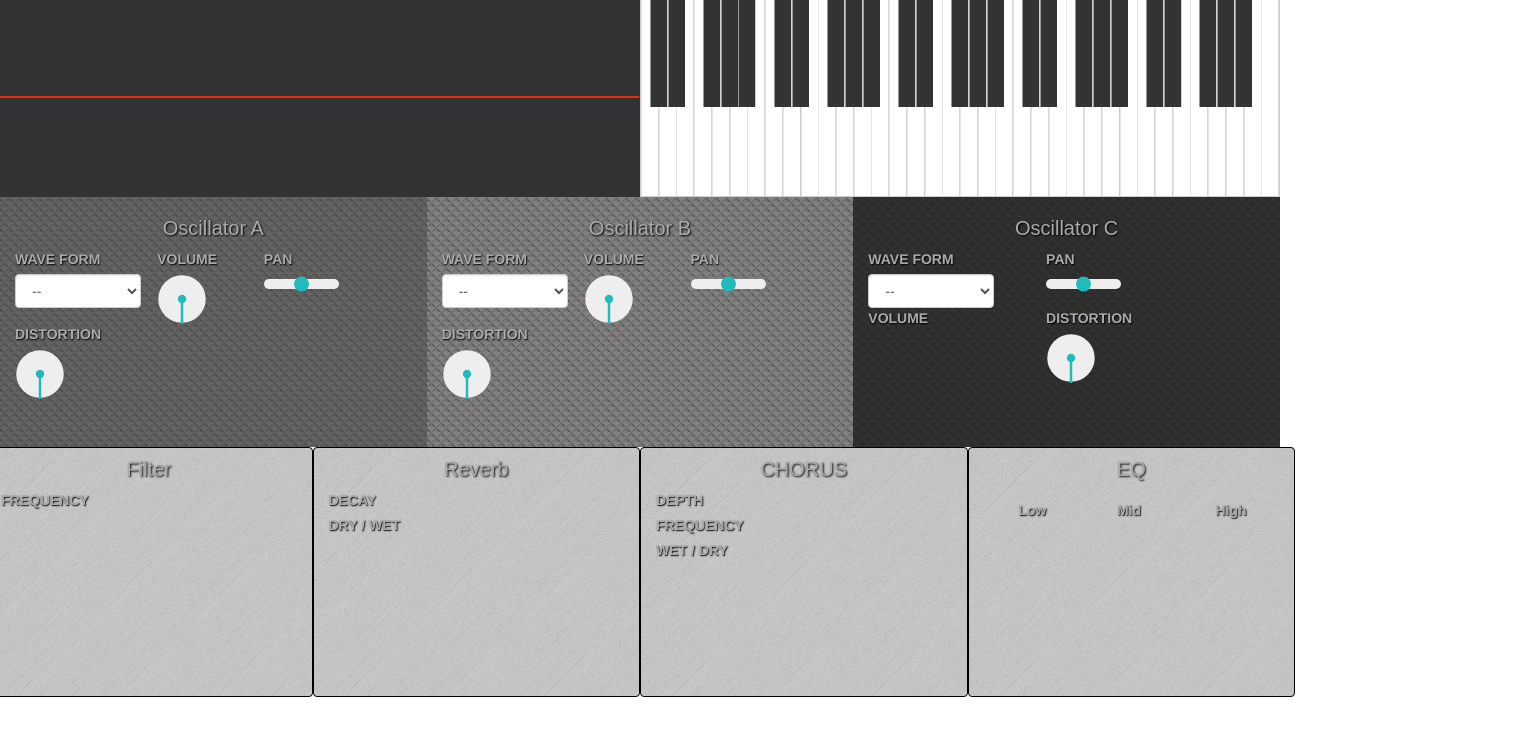
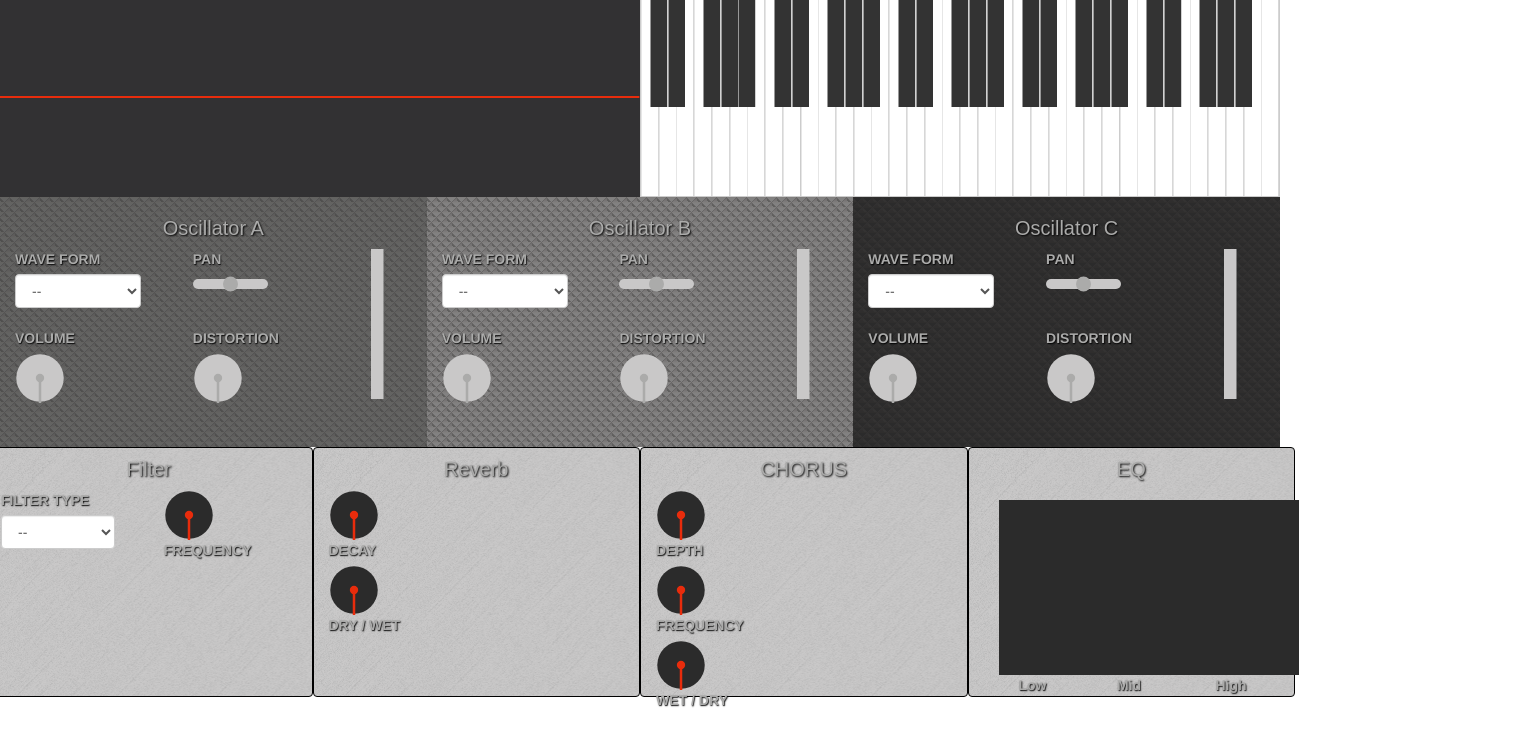
Before and after one commit to johnlatona/net-stage, a plain HTML site: page index.html in a window 1280 px wide. Shown: the part 53-798 px from the top of the page, 1524 px wide, since content can reach past the window. Drawn offline with nearby package versions, Linux system fonts and the light colour scheme; a web font is replaced by a local one.

Commit message:
just need to do effects views

```diff
--- a/index.html
+++ b/index.html
@@ -31,8 +31,10 @@
         <div class="col-xs-12 col-sm-4" id="osc-1">
             <h3 class="oscillator-selector-label" id="osc-1-title">Oscillator A</h3>
             <div class="row oscillator-row">
+              <div class="col-xs-10">
+                <div class="row osc-top-row">
+                  <div class="col-xs-6">
                     <form class="form-inline">
-            <div class="col-xs-4">
                       <div class="form-group">
                         <label class="osc-label effects-labels osc-label-1">WAVE FORM</label>
                         <select class="form-control osc-wavetype" id="osc1-wavetype">
@@ -55,29 +57,36 @@
                           <option value="fattriangle">FatTriangle</option>
                         </select>
                       </div>
+                    </form>
                   </div>
-          </form>
-          <div class="col-xs-3">
-            <label class="osc-label effects-labels osc-label-1">VOLUME</label>
-            <div id="osc1-volume"></div>
-          </div>
-          <div class="col-xs-3">
+                  <div class="col-xs-6">
                     <label class="osc-label effects-labels pan osc-label-1">PAN</label>
                     <div id="osc1-pan"></div>
                   </div>
                 </div>
-        <div class="row">
-          <div class="col-xs-3">
+                <div class="row osc-bottom-row">
+                  <div class="col-xs-6">
+                    <label class="osc-label effects-labels osc-label-1">VOLUME</label>
+                    <div id="osc1-volume"></div>
+                  </div>
+                  <div class="col-xs-6">
                     <label class="osc-label effects-labels pan osc-label-1">DISTORTION</label>
                     <div id="osc1-distortion"></div>
                   </div>
                 </div>
               </div>
+              <div class="col-xs-2">
+                <canvas id="osc-1-meter"></canvas>
+              </div>
+            </div>  <!--oscillator row-->
+          </div>
       <div class="col-xs-12 col-sm-4" id="osc-2">
         <h3 class="oscillator-selector-label" id="osc-2-title">Oscillator B</h3>
         <div class="row oscillator-row">
+          <div class="col-xs-10">
+            <div class="row osc-top-row">
+              <div class="col-xs-6">
                 <form class="form-inline">
-            <div class="col-xs-4">
                   <div class="form-group">
                     <label class="osc-label effects-labels osc-label-2">WAVE FORM</label>
                     <select class="form-control osc-wavetype" id="osc2-wavetype">
@@ -100,31 +109,36 @@
                       <option value="fattriangle">FatTriangle</option>
                     </select>
                   </div>
+                </form>
               </div>
-          </form>
-          <div class="col-xs-3">
-            <label class="osc-label effects-labels osc-label-2">VOLUME</label>
-            <div id="osc2-volume"></div>
-          </div>
-          <div class="col-xs-3">
+              <div class="col-xs-6">
                 <label class="osc-label effects-labels pan osc-label-2">PAN</label>
                 <div id="osc2-pan"></div>
               </div>
             </div>
-        <div class="row">
-          <div class="col-xs-3">
+            <div class="row osc-bottom-row">
+              <div class="col-xs-6">
+                <label class="osc-label effects-labels osc-label-2">VOLUME</label>
+                <div id="osc2-volume"></div>
+              </div>
+              <div class="col-xs-6">
                 <label class="osc-label effects-labels pan osc-label-2">DISTORTION</label>
                 <div id="osc2-distortion"></div>
               </div>
             </div>
           </div>
+          <div class="col-xs-2">
+            <canvas id="osc-2-meter"></canvas>
+          </div>
+        </div>  <!--oscillator row-->
+      </div>
       <div class="col-xs-12 col-sm-4" id="osc-3">
         <h3 class="oscillator-selector-label" id="osc-3-title">Oscillator C</h3>
         <div class="row oscillator-row">
           <div class="col-xs-10">
-            <div class="row">
+            <div class="row osc-top-row">
+              <div class="col-xs-6">
                 <form class="form-inline">
-                <div class="col-xs-6">
                   <div class="form-group">
                     <label class="osc-label effects-labels osc-label-3">WAVE FORM</label>
                     <select class="form-control osc-wavetype" id="osc3-wavetype">
@@ -147,14 +161,14 @@
                       <option value="fattriangle">FatTriangle</option>
                     </select>
                   </div>
+                </form>
               </div>
-              </form>
               <div class="col-xs-6">
                 <label class="osc-label effects-labels pan osc-label-3">PAN</label>
                 <div id="osc3-pan"></div>
               </div>
             </div>
-            <div class="row">
+            <div class="row osc-bottom-row">
               <div class="col-xs-6">
                 <label class="osc-label effects-labels osc-label-3">VOLUME</label>
                 <div id="osc3-volume"></div>
@@ -174,38 +188,60 @@
       </div>
     </div>
     <div class="row">
-      <div class="col-xs-12 col-sm-3" id="filter">
-        <h4 class="oscillator-selector-label" id="filter-title">Filter</h4>
+      <div class="col-xs-12 col-sm-3 effect-modules" id="filter">
+        <h4 class="oscillator-selector-label effects-labels effects" id="filter-title">Filter</h4>
+        <div class="row">
+          <div class="col-xs-6">
+            <form class="form-inline">
+              <div class="form-group">
+                <label class="osc-label effects-labels effects">FILTER TYPE</label>
+                <select class="form-control filter-type" id="filter-type">
+                  <option value="--">--</option>
+                  <option value="lowpass">Low Pass</option>
+                  <option value="highpass">High Pass</option>
+                  <option value="bandpass">Band Pass</option>
+                  <option value="lowshelf">Low Shelf</option>
+                  <option value="highshelf">High Shelf</option>
+                  <option value="notch">Notch</option>
+                  <option value="allpass">All Pass</option>
+                  <option value="peaking">Peaking</option>
+                </select>
+              </div>
+            </form>
+          </div>
+          <div class="col-xs-6">
             <div id="frequency"></div>
-        <label class="osc-label effects-labels">FREQUENCY</label>
+            <label class="osc-label effects-labels effects">FREQUENCY</label>
           </div>
-      <div class="col-xs-12 col-sm-3" id="reverb">
-        <h4 class="oscillator-selector-label" id="reverb-title">Reverb</h4>
+        </div>
+      </div>
+      <div class="col-xs-12 col-sm-3 effect-modules" id="reverb">
+        <h4 class="oscillator-selector-label effects-labels effects" id="reverb-title">Reverb</h4>
         <div id="reverb-decay"></div>
-        <label class="osc-label effects-labels">DECAY</label>
+        <label class="osc-label effects-labels effects">DECAY</label>
         <div id="reverb-wet-dry"></div>
-        <label class="osc-label effects-labels">DRY / WET</label>
+        <label class="osc-label effects-labels effects">DRY / WET</label>
       </div>
-      <div class="col-xs-12 col-sm-3" id="chorus">
-        <h4 class="oscillator-selector-label" id="chorus-title">CHORUS</h4>
+      <div class="col-xs-12 col-sm-3 effect-modules" id="chorus">
+        <h4 class="oscillator-selector-label effects-labels effects" id="chorus-title">CHORUS</h4>
         <div id="chorus-depth"></div>
-        <label class="osc-label effects-labels">DEPTH</label>
+        <label class="osc-label effects-labels effects">DEPTH</label>
         <div id="chorus-frequency"></div>
-        <label class="osc-label effects-labels">FREQUENCY</label>
+        <label class="osc-label effects-labels effects">FREQUENCY</label>
         <div id="chorus-wet-dry"></div>
-        <label class="osc-label effects-labels">WET / DRY</label>
+        <label class="osc-label effects-labels effects">WET / DRY</label>
       </div>
-      <div class="col-xs-12 col-sm-3" id="eq">
-        <h4 class="oscillator-selector-label" id="eq-title">EQ</h4>
+      <div class="col-xs-12 col-sm-3 effect-modules" id="eq">
+        <h4 class="oscillator-selector-label effects-labels effects" id="eq-title">EQ</h4>
         <div id="eq-slider"></div>
         <div class="col-xs-4">
-            <label class="osc-label eq-labels">Low</label>
+            <label class="osc-label eq-labels effects">Low</label>
         </div>
         <div class="col-xs-4">
-            <label class="osc-label eq-labels">Mid</label>
+            <label class="osc-label eq-labels effects">Mid</label>
         </div>
         <div class="col-xs-4">
-            <label class="osc-label eq-labels">High</label>
+            <label class="osc-label eq-labels effects">High</label>
         </div>
       </div>
     </div>
--- a/style.css
+++ b/style.css
@@ -99,7 +99,11 @@
   margin-left: 20px;
 }
 
-#osc3-meter {
+#osc-1-meter, #osc-2-meter, #osc-3-meter {
   width: 50px;
   height: 150px;
 }
+
+.osc-bottom-row {
+  margin-top: 20px;
+}
--- a/synth.js
+++ b/synth.js
@@ -99,35 +99,35 @@ const volumeTwo = new Nexus.Dial("#osc2-volume", {
 })
 
 //Create db Meters in Oscillators
-const meterOne = document.getElementById('osc1-meter');
+const meterOne = document.getElementById('osc-1-meter');
 const meterOneContext = meterOne.getContext("2d");
 meterOneContext.translate(0, meterOne.height)
 meterOneContext.scale(1, -1)
 meterOneContext.fillStyle = "#C9C8C8"
-meterOneContext.fillRect(0,0,100,150);
+meterOneContext.fillRect(0,0,75,150);
 const barOne = meterOneContext.createLinearGradient(0,0,0,150);
 barOne.addColorStop(0, "#BFFF02")
 barOne.addColorStop(0.85, "#02FF24")
 barOne.addColorStop(1, "#FF0202")
 
-const meterTwo = document.getElementById('osc2-meter');
+const meterTwo = document.getElementById('osc-2-meter');
 const meterTwoContext = meterTwo.getContext("2d");
 meterTwoContext.translate(0, meterTwo.height)
 meterTwoContext.scale(1, -1)
 meterTwoContext.fillStyle = "#C9C8C8"
-meterTwoContext.fillRect(0,0,100,150);
+meterTwoContext.fillRect(0,0,75,150);
 const barTwo = meterTwoContext.createLinearGradient(0,0,0,150);
 barTwo.addColorStop(0, "#BFFF02")
 barTwo.addColorStop(0.85, "#02FF24")
 barTwo.addColorStop(1, "#FF0202")
 
 
-const meterThree = document.getElementById('osc3-meter');
+const meterThree = document.getElementById('osc-3-meter');
 const meterThreeContext = meterThree.getContext("2d");
 meterThreeContext.translate(0, meterThree.height)
 meterThreeContext.scale(1, -1)
 meterThreeContext.fillStyle = "#C9C8C8"
-meterThreeContext.fillRect(0,0,100,150);
+meterThreeContext.fillRect(0,0,75,150);
 const barThree = meterThreeContext.createLinearGradient(0,0,0,150);
 barThree.addColorStop(0, "#BFFF02")
 barThree.addColorStop(0.85, "#02FF24")
@@ -329,6 +329,14 @@ const reverb = new Tone.Reverb();
 const chorus = new Tone.Chorus();
 const eq = new Tone.EQ3();
 
+const filterTypeSelector = document.getElementById('filter-type');
+
+filterTypeSelector.addEventListener('change', function(event) {
+  console.log(event);
+  console.log(filter.type);
+  filter.type = event.target.value.toLowerCase();
+})
+
 for (let i = 0; i < oscSelectors.length; i++) {
   oscSelectors[i].addEventListener('change', function(event) {
     if (oscillators[i]) {
@@ -483,6 +491,32 @@ document.addEventListener("DOMContentLoaded", () => {
   .catch(console.error);
 });
 
+const checkOscillatorConnection = oscillators => {
+  const labels = document.getElementsByClassName('effects');
+  const modules = document.getElementsByClassName('effect-modules');
+  console.log(labels);
+  let allDisconnected = true;
+  for(let i = 0; i < oscillators.length; i++) {
+    if (oscillators[i].instrument.volume.mute === false) {
+      allDisconnected = false;
+      for (let j = 0; j < labels.length - 1; i++) {
+        labels[i].style.color = "#EA3323"
+        let j = i;
+        if (j < 4) {
+          modules[j].style.border = "1px solid white";
+        }
+      }
+    }
+  }
+  for (let i = 0; i < labels.length; i++) {
+    labels[i].style.color = "#ABABAA"
+    let j = i;
+    if (j < 4) {
+      modules[j].style.border =  "1px solid black";
+    }
+  }
+}
+
 function midiMapper({zone, input, value}) {
   if(zone === 144 || zone === 128) {
     if (input >= 36 || input <= 99) {
@@ -568,7 +602,7 @@ function midiMapper({zone, input, value}) {
               volumeOne.colorize("accent", "#E8E00C");
               panOne.colorize("accent", "#E8E00C");
               distortionOne.colorize("accent", "#E8E00C");
-              let labels = document.getElementsByClassName('osc-label-1');
+              let labels = document.getElementsByClassName('effects');
               for (let i = 0; i < labels.length; i++) {
                 const label = labels[i];
                 label.style.color = "#E8E00C"
@@ -581,12 +615,13 @@ function midiMapper({zone, input, value}) {
               volumeOne.colorize("accent", "#ABABAA");
               panOne.colorize("accent", "#ABABAA");
               distortionOne.colorize("accent", "#ABABAA");
-              let labels = document.getElementsByClassName('osc-label-1');
+              let labels = document.getElementsByClassName('effects');
               for (let i = 0; i < labels.length; i++) {
                 const label = labels[i];
                 label.style.color = "#ABABAA"
               }
             }
+            checkOscillatorConnection(oscillators);
             break;
           case 52:
             if (value === 127) {
@@ -596,7 +631,7 @@ function midiMapper({zone, input, value}) {
               volumeTwo.colorize("accent", "#03C0E8");
               panTwo.colorize("accent", "#03C0E8");
               distortionTwo.colorize("accent", "#03C0E8");
-              let labels = document.getElementsByClassName('osc-label-2');
+              let labels = document.getElementsByClassName('effects');
               for (let i = 0; i < labels.length; i++) {
                 const label = labels[i];
                 label.style.color = "#03C0E8"
@@ -609,12 +644,13 @@ function midiMapper({zone, input, value}) {
               volumeTwo.colorize("accent", "#ABABAA");
               panTwo.colorize("accent", "#ABABAA");
               distortionTwo.colorize("accent", "#ABABAA");
-              let labels = document.getElementsByClassName('osc-label-2');
+              let labels = document.getElementsByClassName('effects');
               for (let i = 0; i < labels.length; i++) {
                 const label = labels[i];
                 label.style.color = "#ABABAA"
               }
             }
+            checkOscillatorConnection(oscillators);
             break;
           case 53:
             if (value === 127) {
@@ -624,7 +660,7 @@ function midiMapper({zone, input, value}) {
               volumeThree.colorize("accent", "#FF7200");
               panThree.colorize("accent", "#FF7200");
               distortionThree.colorize("accent", "#FF7200");
-              let labels = document.getElementsByClassName('osc-label-3');
+              let labels = document.getElementsByClassName('effects');
               for (let i = 0; i < labels.length; i++) {
                 const label = labels[i];
                 label.style.color = "#FF7200"
@@ -637,12 +673,13 @@ function midiMapper({zone, input, value}) {
               volumeThree.colorize("accent", "#ABABAA");
               panThree.colorize("accent", "#ABABAA");
               distortionThree.colorize("accent", "#ABABAA");
-              let labels = document.getElementsByClassName('osc-label-3');
+              let labels = document.getElementsByClassName('effects');
               for (let i = 0; i < labels.length; i++) {
                 const label = labels[i];
                 label.style.color = "#ABABAA"
               }
             }
+            checkOscillatorConnection(oscillators);
             break;
           case 64:
             inst.instrument.handleSustain(value);
```
Lines whose indentation alone changed are shown as unchanged.
